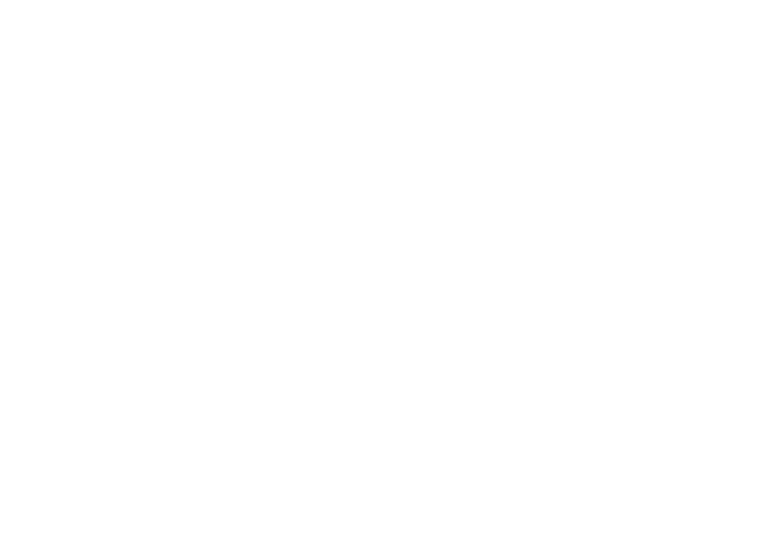
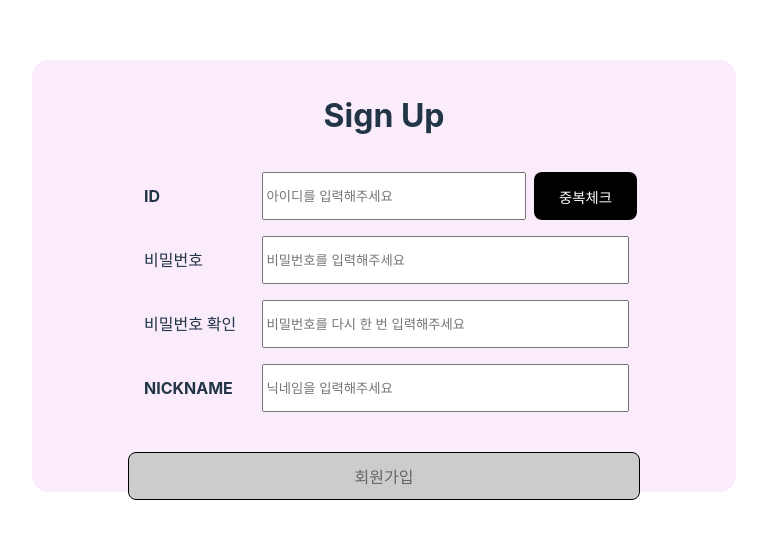
Before and after one commit to DO-SOPT-WEB/DahyunMoon, a React (Vite) app in the folder 4주차/login-signup/: page /signup in a window 1280 px wide. Before the commit this address had no page. Shown: the part 124-662 px from the top of the page, without its empty margins (256-1023 px from the left). Built offline with nearby package versions, Linux system fonts and the light colour scheme.

Commit message:
feat:공통통style->style.js

```diff
--- a/4주차/login-signup/src/App.jsx
+++ b/4주차/login-signup/src/App.jsx
@@ -8,8 +8,8 @@ function App() {
   return (
     <BrowserRouter>
       <Routes>
-        <Route path="/" element={<Login />} />
-        <Route path="/sign-up" element={<SignUp />} />
+        <Route path="/login" element={<Login />} />
+        <Route path="/signup" element={<SignUp />} />
         <Route path="/mypage/:userId" element={<MyPage />} />
       </Routes>
     </BrowserRouter>
--- a/4주차/login-signup/src/Login.jsx
+++ b/4주차/login-signup/src/Login.jsx
@@ -4,6 +4,14 @@ import "./App.css";
 import axios from "axios";
 import { Link, Navigate, useNavigate } from "react-router-dom";
 import { createPortal } from "react-dom";
+import {
+  MainBox,
+  Header,
+  Section,
+  Sections,
+  SectionInput,
+  SectionTitle,
+} from "./style";
 
 export default function Login() {
   const [username, setUsername] = useState("");
@@ -83,61 +91,13 @@ export default function Login() {
       >
         로그인
       </Button>
-      <Link to="/sign-up">
+      <Link to="/signup">
         <Button>회원가입</Button>
       </Link>
       {createPortal(toastElement, document.body)}
     </MainBox>
   );
 }
-
-const MainBox = styled.main`
-  width: 50vw;
-  height: 50vh;
-  border-radius: 1rem;
-  background-color: #fbecfb;
-
-  position: relative;
-
-  padding: 1rem 2rem;
-`;
-
-const Header = styled.header`
-  font-size: 2rem;
-  font-weight: bold;
-
-  margin: 1rem auto;
-`;
-
-const Sections = styled.section`
-  width: auto;
-  height: auto;
-
-  margin: 2rem auto;
-`;
-
-const Section = styled.section`
-  width: 80%;
-  height: 3rem;
-
-  display: flex;
-
-  margin: 1rem auto;
-`;
-
-const SectionTitle = styled.div`
-  font-weight: bold;
-  width: 30%;
-  height: 3rem;
-  text-align: left;
-  padding: 0 1rem;
-
-  line-height: 3rem;
-`;
-
-const SectionInput = styled.input`
-  width: 70%;
-`;
 
 const Button = styled.button`
   width: 80%;
@@ -152,7 +112,7 @@ const Button = styled.button`
 
 const ToastContainer = styled.div`
   position: fixed;
-  bottom: 5rem;
+  bottom: 15rem;
   left: 50%;
   transform: translateX(-50%);
   background-color: gray;
--- a/4주차/login-signup/src/Mypage.jsx
+++ b/4주차/login-signup/src/Mypage.jsx
@@ -3,6 +3,7 @@ import styled from "styled-components";
 import "./App.css";
 import axios from "axios";
 import { useParams, Link } from "react-router-dom";
+import { MainBox, Header } from "./style";
 
 export default function MyPage() {
   let { userId } = useParams();
@@ -34,30 +35,12 @@ export default function MyPage() {
           <Info>NICKNAME : {nickname}</Info>
         </InfoText>
       </Infos>
-      <Link to="../..">
-        <LogOut>로그아웃</LogOut>
+      <Link to="../../login">
+        <button>로그아웃</button>
       </Link>
     </MainBox>
   );
 }
-
-const MainBox = styled.main`
-  width: 50vw;
-  height: 50vh;
-  border-radius: 1rem;
-  background-color: #fbecfb;
-
-  position: relative;
-
-  padding: 1rem 2rem;
-`;
-
-const Header = styled.header`
-  font-size: 2rem;
-  font-weight: bold;
-
-  margin: 1rem auto;
-`;
 
 const Infos = styled.div`
   display: flex;
@@ -89,5 +72,3 @@ const Info = styled.div`
 
   line-height: 3rem;
 `;
-
-const LogOut = styled.button``;
--- a/4주차/login-signup/src/Signup.jsx
+++ b/4주차/login-signup/src/Signup.jsx
@@ -3,6 +3,14 @@ import styled from "styled-components";
 import "./App.css";
 import axios from "axios";
 import { Navigate, useNavigate } from "react-router-dom";
+import {
+  MainBox,
+  Header,
+  Section,
+  Sections,
+  SectionInput,
+  SectionTitle,
+} from "./style";
 
 export default function SignUp() {
   const [username, setUsername] = useState("");
@@ -13,6 +21,8 @@ export default function SignUp() {
   const [isExist, setIsExist] = useState(false);
 
   const [isNotFull, setIsNotFull] = useState(true);
+
+  const [buttonColor, setButtonColor] = useState("");
 
   const navigate = useNavigate();
 
@@ -37,8 +47,8 @@ export default function SignUp() {
         nickname: nickname,
       })
       .then((response) => {
-        console.log("회원가입 성공");
-        navigate("../");
+        alert("회원가입 성공");
+        navigate("../login");
       })
       .catch((error) => {
         console.log("An error occurred");
@@ -52,11 +62,19 @@ export default function SignUp() {
       })
       .then((response) => {
         setIsExist(response.data.isExist);
+        if (response.data.isExist) setButtonColor("red");
+        else setButtonColor("green");
+        console.log("d");
       })
       .catch((error) => {
         console.log(error);
       });
   };
+
+  useEffect(() => {
+    setButtonColor("black");
+    console.log(buttonColor);
+  }, [username]);
 
   useEffect(() => {
     if (
@@ -84,8 +102,10 @@ export default function SignUp() {
             onChange={handleUsername}
           />
           <SectionInputExistButton
-            onClick={() => handleIdisExist()}
-            style={{ backgroundColor: isExist ? "red" : "green" }}
+            onClick={() => {
+              handleIdisExist();
+            }}
+            style={{ backgroundColor: `${buttonColor} ` }}
           >
             중복체크
           </SectionInputExistButton>
@@ -126,61 +146,16 @@ export default function SignUp() {
   );
 }
 
-const MainBox = styled.main`
-  width: 50vw;
-  height: 50vh;
-  border-radius: 1rem;
-  background-color: #fbecfb;
-
-  position: relative;
-
-  padding: 1rem 2rem;
-`;
-
-const Header = styled.header`
-  font-size: 2rem;
-  font-weight: bold;
-
-  margin: 1rem auto;
-`;
-
-const Sections = styled.section`
-  width: auto;
-  height: auto;
-
-  margin: 2rem auto;
-`;
-
-const Section = styled.section`
-  width: 80%;
-  height: 3rem;
-
-  display: flex;
-
-  margin: 1rem auto;
-`;
-
-const SectionTitle = styled.div`
-  font-weight: bold;
-  width: 20%;
-  height: 3rem;
-  text-align: left;
-  padding: 0 1rem;
-
-  line-height: 3rem;
-`;
-
-const SectionInput = styled.input`
-  width: 70%;
-`;
-
 const SectionInputId = styled.input`
   width: 50%;
 `;
 
 const SectionInputExistButton = styled.button`
+  margin-left: 0.5rem;
   width: 20%;
   font-size: 0.9rem;
+  background-color: black;
+  color: white;
 `;
 
 const Button = styled.button`
--- /dev/null
+++ b/4주차/login-signup/src/style.js
@@ -0,0 +1,49 @@
+import styled from "styled-components";
+
+export const MainBox = styled.main`
+  width: 50vw;
+  height: 50vh;
+  border-radius: 1rem;
+  background-color: #fbecfb;
+
+  position: relative;
+
+  padding: 1rem 2rem;
+`;
+
+export const Header = styled.header`
+  font-size: 2rem;
+  font-weight: bold;
+
+  margin: 1rem auto;
+`;
+
+export const Sections = styled.section`
+  width: auto;
+  height: auto;
+
+  margin: 2rem auto;
+`;
+
+export const Section = styled.section`
+  width: 80%;
+  height: 3rem;
+
+  display: flex;
+
+  margin: 1rem auto;
+`;
+
+export const SectionTitle = styled.div`
+  font-weight: bold;
+  width: 20%;
+  height: 3rem;
+  text-align: left;
+  padding: 0 1rem;
+
+  line-height: 3rem;
+`;
+
+export const SectionInput = styled.input`
+  width: 70%;
+`;
```
